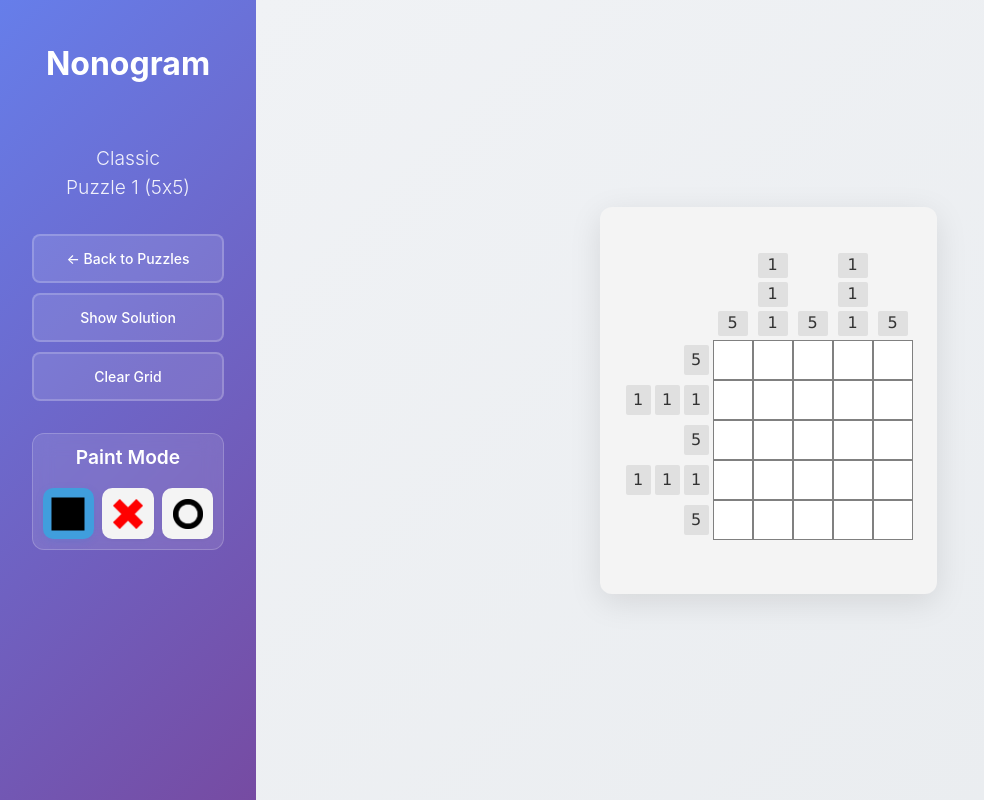
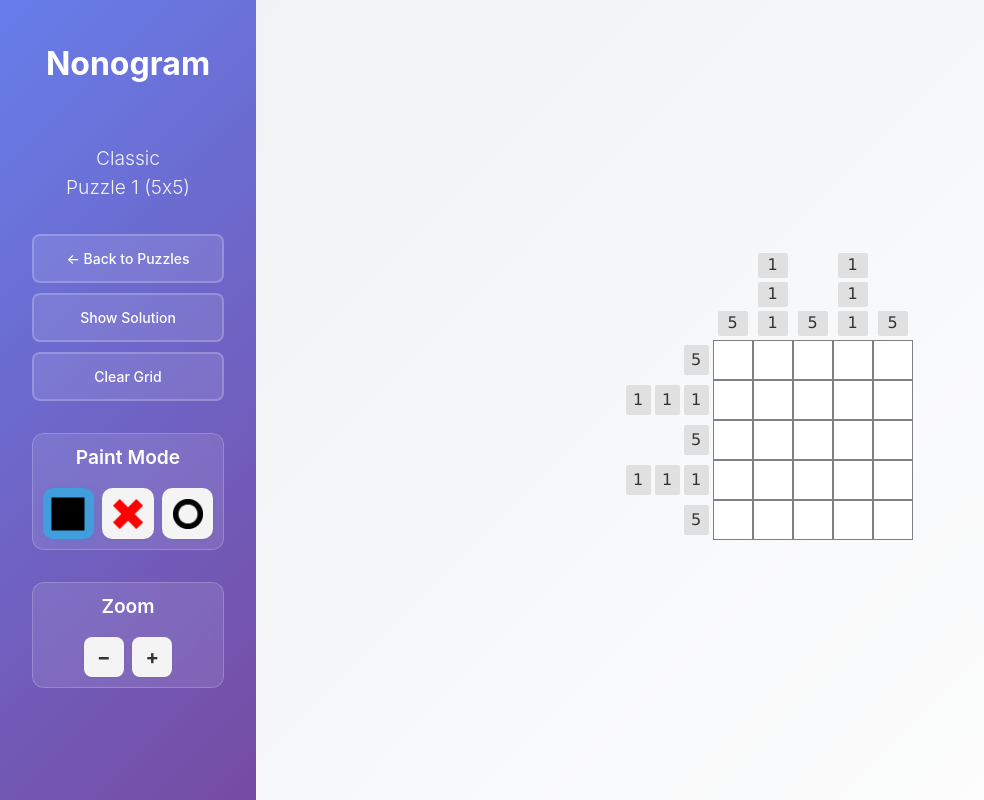
Before and after one commit to d-broder/nonogram, a React (Vite) app: page /game/classic/1 in a window 1280 px wide. Shown: the whole page, without its empty margins (0-984 px from the left). Built offline with nearby package versions, Linux system fonts and the light colour scheme.

Commit message:
feat: Implement zoom functionality with ZoomControls component and associated hooks refactor: Update GameBoard and Sidebar to integrate zoom features style: Adjust CSS for responsive design and improved layout

```diff
--- a/src/components/GameBoard/GameBoard.module.css
+++ b/src/components/GameBoard/GameBoard.module.css
@@ -1,11 +1,3 @@
-.container {
-  display: flex;
-  flex-direction: column;
-  align-items: center;
-  gap: 2rem;
-  padding: 1rem;
-}
-
 /* Main nonogram container - matching reference layout */
 .nonogramContainer {
   display: flex;
@@ -33,7 +25,7 @@
   flex-direction: column;
   align-items: center;
   justify-content: flex-end;
-  width: 40px;
+  width: var(--cell-size, 40px);
 }
 
 /* Game area with row clues and grid */
@@ -54,7 +46,7 @@
   flex-direction: row;
   align-items: center;
   justify-content: flex-end;
-  height: 40px;
+  height: var(--cell-size, 40px);
 }
 
 /* Clue number styling - from reference */
@@ -63,7 +55,7 @@
   font-size: 16px;
   color: #333;
   background: #e0e0e0;
-  margin: 2px;
+  margin: calc(var(--clue-gap, 4px) / 2);
   border-radius: 2px;
   text-align: center;
   display: flex;
@@ -90,13 +82,13 @@
 }
 
 .colClueContainer .clueNumber {
-  width: 30px;
-  height: 25px;
+  width: var(--clue-width, 30px);
+  height: var(--clue-height, 25px);
 }
 
 .rowClueContainer .clueNumber {
-  height: 30px;
-  width: 25px;
+  height: var(--clue-width, 30px);
+  width: var(--clue-height, 25px);
 }
 
 /* Super clue number styling - from reference project */
@@ -123,11 +115,11 @@
 }
 
 .colClueContainer .superClueNumber {
-  width: 70px;
+  width: var(--super-clue-width, 70px);
 }
 
 .rowClueContainer .superClueNumber {
-  height: 70px;
+  height: var(--super-clue-height, 70px);
 }
 
 /* Grid styling - from reference */
@@ -137,14 +129,14 @@
 }
 
 .cell {
-  width: 40px;
-  height: 40px;
+  width: var(--cell-size, 40px);
+  height: var(--cell-size, 40px);
   background: #fff;
   border: 1px solid #808080;
   display: flex;
   align-items: center;
   justify-content: center;
-  font-size: 40px;
+  font-size: var(--cell-size, 40px);
   cursor: pointer;
   user-select: none;
   transition: background 0.2s;
@@ -166,14 +158,19 @@
 
 /* Cell icon styling */
 .cellIcon {
-  width: 24px;
-  height: 24px;
+  width: var(--icon-size, 24px);
+  height: var(--icon-size, 24px);
   object-fit: contain;
-  transition: all 0.3s ease;
+  animation: fadeIn 0.3s ease-in-out;
 }
 
-.cell:hover .cellIcon {
-  transform: scale(1.1);
+@keyframes fadeIn {
+  from {
+    opacity: 0;
+  }
+  to {
+    opacity: 1;
+  }
 }
 
 .solutionFilled {
@@ -198,59 +195,23 @@
   border-top: 2px solid #808080;
 }
 
-/* Success modal - from reference */
-.successModal {
-  position: fixed;
-  top: 40%;
-  left: 50%;
-  transform: translateX(-50%);
-  z-index: 1000;
-  text-align: center;
-  font-size: 2rem;
-  background-color: #b6f5c1;
-  padding: 2rem;
-  border-radius: 10px;
-  box-shadow: 0 10px 10px rgba(0, 0, 0, 0.25);
-  color: #333;
-}
+/* Success modal styles removed - now handled by SuccessModal component */
 
 @media (max-width: 768px) {
-  .container {
-    padding: 0.5rem;
+  .nonogramContainer {
+    margin-top: 10px;
+    margin-bottom: 15px;
     overflow-x: auto;
-  }
-
-  .cell {
-    width: 30px;
-    height: 30px;
-    font-size: 30px;
-  }
-
-  .cellIcon {
-    width: 18px;
-    height: 18px;
-  }
-
-  .colClueContainer {
-    width: 30px;
-  }
-
-  .rowClueContainer {
-    height: 30px;
+    --cell-size: 30px;
+    --clue-width: 24px;
+    --clue-height: 14px;
+    --super-clue-width: 52px;
+    --super-clue-height: 52px;
+    --icon-size: 18px;
   }
 
   .clueNumber {
     font-size: 12px;
-  }
-
-  .colClueContainer .clueNumber {
-    width: 24px;
-    height: 14px;
-  }
-
-  .rowClueContainer .clueNumber {
-    height: 24px;
-    width: 14px;
   }
 
   .successModal {
--- a/src/components/GameBoard/GameBoard.tsx
+++ b/src/components/GameBoard/GameBoard.tsx
@@ -12,6 +12,14 @@ interface GameBoardProps {
   onCellMouseEnter: (position: CellPosition) => void;
   onCellMouseUp: () => void;
   isComplete: boolean;
+  zoomConfig: {
+    cellSize: number;
+    clueWidth: number;
+    clueHeight: number;
+    clueGap: number;
+    superClueWidth: number;
+    superClueHeight: number;
+  };
 }
 
 export function GameBoard({
@@ -21,7 +29,8 @@ export function GameBoard({
   onCellMouseDown,
   onCellMouseEnter,
   onCellMouseUp,
-  isComplete
+  isComplete,
+  zoomConfig
 }: GameBoardProps) {
   const colCluesRef = useRef<HTMLDivElement>(null);
   const rowCluesRef = useRef<HTMLDivElement>(null);
@@ -209,7 +218,7 @@ export function GameBoard({
                   <div key={lineIndex} style={{
                     display: 'flex',
                     flexDirection: 'column',
-                    minWidth: '40px',
+                    minWidth: `${zoomConfig.cellSize}px`,
                     alignItems: 'center'
                   }}>
                     {!(Array.isArray(line) && line.length === 1 && line[0] === 0) &&
@@ -242,7 +251,10 @@ export function GameBoard({
         <div
           key={index}
           className={styles.colClueContainer}
-          style={{ width: isSuperCol ? '80px' : '40px' }}
+          style={{
+            width: isSuperCol ? `${zoomConfig.cellSize * 2}px` : `${zoomConfig.cellSize}px`
+          }}
+          onClick={isSuperCol ? () => handleColClueClick(index, 0) : undefined}
         >
           {clueElements}
         </div>
@@ -288,7 +300,7 @@ export function GameBoard({
                   <div key={lineIndex} style={{
                     display: 'flex',
                     flexDirection: 'row',
-                    minHeight: '40px',
+                    minHeight: `${zoomConfig.cellSize}px`,
                     alignItems: 'center'
                   }}>
                     {!(Array.isArray(line) && line.length === 1 && line[0] === 0) &&
@@ -321,7 +333,10 @@ export function GameBoard({
         <div
           key={index}
           className={styles.rowClueContainer}
-          style={{ height: isSuperRow ? '80px' : '40px' }}
+          style={{
+            height: isSuperRow ? `${zoomConfig.cellSize * 2}px` : `${zoomConfig.cellSize}px`
+          }}
+          onClick={isSuperRow ? () => handleRowClueClick(index, 0) : undefined}
         >
           {clueElements}
         </div>
@@ -334,8 +349,18 @@ export function GameBoard({
   const { colClueElements, rowClueElements } = renderVisualClues();
 
   return (
-    <div className={styles.container}>
-      <div className={styles.nonogramContainer}>
+    <div
+      className={styles.nonogramContainer}
+      style={{
+        '--cell-size': `${zoomConfig.cellSize}px`,
+        '--clue-width': `${zoomConfig.clueWidth}px`,
+        '--clue-height': `${zoomConfig.clueHeight}px`,
+        '--clue-gap': `${zoomConfig.clueGap}px`,
+        '--super-clue-width': `${zoomConfig.superClueWidth}px`,
+        '--super-clue-height': `${zoomConfig.superClueHeight}px`,
+        '--icon-size': `${Math.round(zoomConfig.cellSize * 0.6)}px`
+      } as React.CSSProperties}
+    >
       {/* Column clues */}
       <div ref={colCluesRef} className={styles.colClues}>
         <div className={styles.cornerSpace}></div>
@@ -351,8 +376,8 @@ export function GameBoard({
         <div
           className={styles.grid}
           style={{
-              gridTemplateColumns: `repeat(${puzzle.size.width}, 40px)`,
-              gridTemplateRows: `repeat(${puzzle.size.height}, 40px)`,
+            gridTemplateColumns: `repeat(${puzzle.size.width}, ${zoomConfig.cellSize}px)`,
+            gridTemplateRows: `repeat(${puzzle.size.height}, ${zoomConfig.cellSize}px)`,
           }}
         >
           {grid.map((row, rowIndex) =>
@@ -373,12 +398,5 @@ export function GameBoard({
         </div>
       </div>
     </div>
-
-      {isComplete && (
-        <div className={styles.successModal}>
-          <span>🎉 Congratulations! Puzzle solved!</span>
-        </div>
-      )}
-    </div>
   );
 }
--- a/src/components/Sidebar/Sidebar.module.css
+++ b/src/components/Sidebar/Sidebar.module.css
@@ -48,6 +48,14 @@
 }
 
 .paintModePanel {
+  background: rgba(255, 255, 255, 0.1);
+  padding: 5%;
+  border-radius: 12px;
+  backdrop-filter: blur(10px);
+  border: 1px solid rgba(255, 255, 255, 0.2);
+}
+
+.zoomPanel {
   background: rgba(255, 255, 255, 0.1);
   padding: 5%;
   border-radius: 12px;
--- a/src/components/Sidebar/Sidebar.tsx
+++ b/src/components/Sidebar/Sidebar.tsx
@@ -1,6 +1,7 @@
 import { useNavigate } from 'react-router-dom';
 import { GameControls } from '../GameControls';
 import { PaintModeButtons } from '../PaintModeButtons';
+import { ZoomControls } from '../ZoomControls';
 import type { PaintMode, Puzzle } from '../../types';
 import styles from './Sidebar.module.css';
 
@@ -13,6 +14,10 @@ interface SidebarProps {
   onShowSolution: () => void;
   onClearGrid: () => void;
   onModeChange: (mode: PaintMode) => void;
+  onZoomIn: () => void;
+  onZoomOut: () => void;
+  canZoomIn: boolean;
+  canZoomOut: boolean;
 }
 
 export function Sidebar({
@@ -23,7 +28,11 @@ export function Sidebar({
   isComplete,
   onShowSolution,
   onClearGrid,
-  onModeChange
+  onModeChange,
+  onZoomIn,
+  onZoomOut,
+  canZoomIn,
+  canZoomOut
 }: SidebarProps) {
   const navigate = useNavigate();
 
@@ -65,6 +74,17 @@ export function Sidebar({
           onModeChange={onModeChange}
         />
       </div>
+
+      {/* Controles de zoom */}
+      <div className={styles.zoomPanel}>
+        <h3 className={styles.sectionTitle}>Zoom</h3>
+        <ZoomControls
+          onZoomIn={onZoomIn}
+          onZoomOut={onZoomOut}
+          canZoomIn={canZoomIn}
+          canZoomOut={canZoomOut}
+        />
+      </div>
     </aside>
   );
 }
--- /dev/null
+++ b/src/components/ZoomControls/ZoomControls.module.css
@@ -0,0 +1,49 @@
+.zoomControls {
+  display: flex;
+  gap: 5%;
+  justify-content: center;
+}
+
+.zoomBtn {
+  background: #f4f4f4;
+  border: 2px solid transparent;
+  border-radius: 20%;
+  cursor: pointer;
+  transition: all 0.3s ease;
+  outline: none;
+  display: flex;
+  align-items: center;
+  justify-content: center;
+  box-shadow: 0 1px 3px rgba(0, 0, 0, 0.04);
+  padding: 5%;
+  width: 40px;
+  height: 40px;
+}
+
+.zoomBtn:disabled {
+  background: #e0e0e0;
+  cursor: not-allowed;
+  opacity: 0.5;
+}
+
+.zoomBtn:not(:disabled):hover {
+  background: rgb(156, 212, 255);
+  transform: translateY(-2px);
+}
+
+.zoomBtn:not(:disabled):active {
+  background: #409edd;
+  transform: translateY(0);
+}
+
+.icon {
+  font-size: 20px;
+  font-weight: bold;
+  color: #333;
+  line-height: 1;
+  user-select: none;
+}
+
+.zoomBtn:disabled .icon {
+  color: #999;
+}
--- /dev/null
+++ b/src/components/ZoomControls/ZoomControls.tsx
@@ -0,0 +1,33 @@
+import styles from './ZoomControls.module.css';
+
+interface ZoomControlsProps {
+  onZoomIn: () => void;
+  onZoomOut: () => void;
+  canZoomIn: boolean;
+  canZoomOut: boolean;
+}
+
+export function ZoomControls({ onZoomIn, onZoomOut, canZoomIn, canZoomOut }: ZoomControlsProps) {
+  return (
+    <div className={styles.zoomControls}>
+      <button
+        onClick={onZoomOut}
+        disabled={!canZoomOut}
+        className={`${styles.zoomBtn} ${styles.zoomOut}`}
+        aria-label="Zoom out"
+        type="button"
+      >
+        <span className={styles.icon}>−</span>
+      </button>
+      <button
+        onClick={onZoomIn}
+        disabled={!canZoomIn}
+        className={`${styles.zoomBtn} ${styles.zoomIn}`}
+        aria-label="Zoom in"
+        type="button"
+      >
+        <span className={styles.icon}>+</span>
+      </button>
+    </div>
+  );
+}
--- /dev/null
+++ b/src/components/ZoomControls/index.ts
@@ -0,0 +1 @@
+export { ZoomControls } from './ZoomControls';
--- /dev/null
+++ b/src/hooks/useZoom.ts
@@ -0,0 +1,52 @@
+import { useState, useCallback } from 'react';
+
+interface ZoomConfig {
+  cellSize: number;
+  clueWidth: number;
+  clueHeight: number;
+  clueGap: number;
+  superClueWidth: number;
+  superClueHeight: number;
+}
+
+const MIN_CELL_SIZE = 20;
+const MAX_CELL_SIZE = 80;
+const DEFAULT_CELL_SIZE = 40;
+
+export function useZoom() {
+  const [cellSize, setCellSize] = useState(DEFAULT_CELL_SIZE);
+
+  const calculateZoomConfig = useCallback((size: number): ZoomConfig => ({
+    cellSize: size,
+    clueWidth: size * 0.75,
+    clueHeight: size * 0.625,
+    clueGap: size * 0.1,
+    superClueWidth: size * 1.75,
+    superClueHeight: size * 1.75,
+  }), []);
+
+  const zoomIn = useCallback(() => {
+    setCellSize(prev => Math.min(prev + 5, MAX_CELL_SIZE));
+  }, []);
+
+  const zoomOut = useCallback(() => {
+    setCellSize(prev => Math.max(prev - 5, MIN_CELL_SIZE));
+  }, []);
+
+  const resetZoom = useCallback(() => {
+    setCellSize(DEFAULT_CELL_SIZE);
+  }, []);
+
+  const canZoomIn = cellSize < MAX_CELL_SIZE;
+  const canZoomOut = cellSize > MIN_CELL_SIZE;
+  const config = calculateZoomConfig(cellSize);
+
+  return {
+    config,
+    zoomIn,
+    zoomOut,
+    resetZoom,
+    canZoomIn,
+    canZoomOut,
+  };
+}
--- a/src/pages/GamePage/GamePage.module.css
+++ b/src/pages/GamePage/GamePage.module.css
@@ -12,15 +12,7 @@
   align-items: center;
   justify-content: center;
   padding: 2rem;
-  background: linear-gradient(135deg, #f0f2f5 0%, #e9ecef 100%);
-}
-
-/* Preserve GameBoard styling when in the new layout */
-.gameBoardArea > * {
-  background: #f4f4f4;
-  border-radius: 12px;
-  padding: 1.5rem;
-  box-shadow: 0 8px 32px rgba(0, 0, 0, 0.1);
+  background: linear-gradient(135deg, #f0f2f5 0%, #ffffff 100%);
 }
 
 /* Loading and error states now need to be full-screen */
--- a/src/pages/GamePage/GamePage.tsx
+++ b/src/pages/GamePage/GamePage.tsx
@@ -2,6 +2,7 @@ import { useEffect, useRef, useState } from 'react';
 import { useParams, useNavigate } from 'react-router-dom';
 import { usePuzzleLoader } from '../../hooks/usePuzzleLoader';
 import { useGameState } from '../../hooks/useGameState';
+import { useZoom } from '../../hooks/useZoom';
 import { GameBoard } from '../../components/GameBoard';
 import { Sidebar } from '../../components/Sidebar';
 import { SuccessModal } from '../../components/SuccessModal';
@@ -21,6 +22,7 @@ export function GamePage() {
     clearGameGrid,
     toggleSolution
   } = useGameState(puzzle);
+  const { config: zoomConfig, zoomIn, zoomOut, canZoomIn, canZoomOut } = useZoom();
 
   const completionRef = useRef(false);
   const [showSuccessModal, setShowSuccessModal] = useState(false);
@@ -55,14 +57,14 @@ export function GamePage() {
     if (gameState.isComplete && !completionRef.current) {
       completionRef.current = true;
 
-      // Success animation from reference project
+      // Success animation from reference project - enhanced
       let flashes = 0;
-      const maxFlashes = 10;
+      const maxFlashes = 8;
       const originalBg = document.body.style.backgroundColor || '';
       const green = '#b6f5c1';
 
       // Ensure smooth transition
-      document.body.style.transition = 'background-color 1s cubic-bezier(.4,1.3,.5,1)';
+      document.body.style.transition = 'background-color 0.8s ease-in-out';
 
       const flashInterval = setInterval(() => {
         document.body.style.backgroundColor = (flashes % 2 === 0) ? green : originalBg;
@@ -70,14 +72,10 @@ export function GamePage() {
         if (flashes > maxFlashes) {
           clearInterval(flashInterval);
           document.body.style.backgroundColor = originalBg;
+          // Show modal immediately after animation completes
+          setShowSuccessModal(true);
         }
-      }, 500);
-
-      // Reset background after animation and show modal
-      setTimeout(() => {
-        document.body.style.backgroundColor = originalBg;
-        setShowSuccessModal(true);
-      }, 5000);
+      }, 400);
     }
   }, [gameState.isComplete]);
 
@@ -137,6 +135,10 @@ export function GamePage() {
         onShowSolution={toggleSolution}
         onClearGrid={clearGameGrid}
         onModeChange={setPaintMode}
+        onZoomIn={zoomIn}
+        onZoomOut={zoomOut}
+        canZoomIn={canZoomIn}
+        canZoomOut={canZoomOut}
       />
 
       <main className={styles.gameBoardArea}>
@@ -148,6 +150,7 @@ export function GamePage() {
           onCellMouseEnter={handleCellMouseEnter}
           onCellMouseUp={handleCellMouseUp}
           isComplete={gameState.isComplete}
+          zoomConfig={zoomConfig}
         />
       </main>
 
```
Lines whose indentation alone changed are shown as unchanged.
